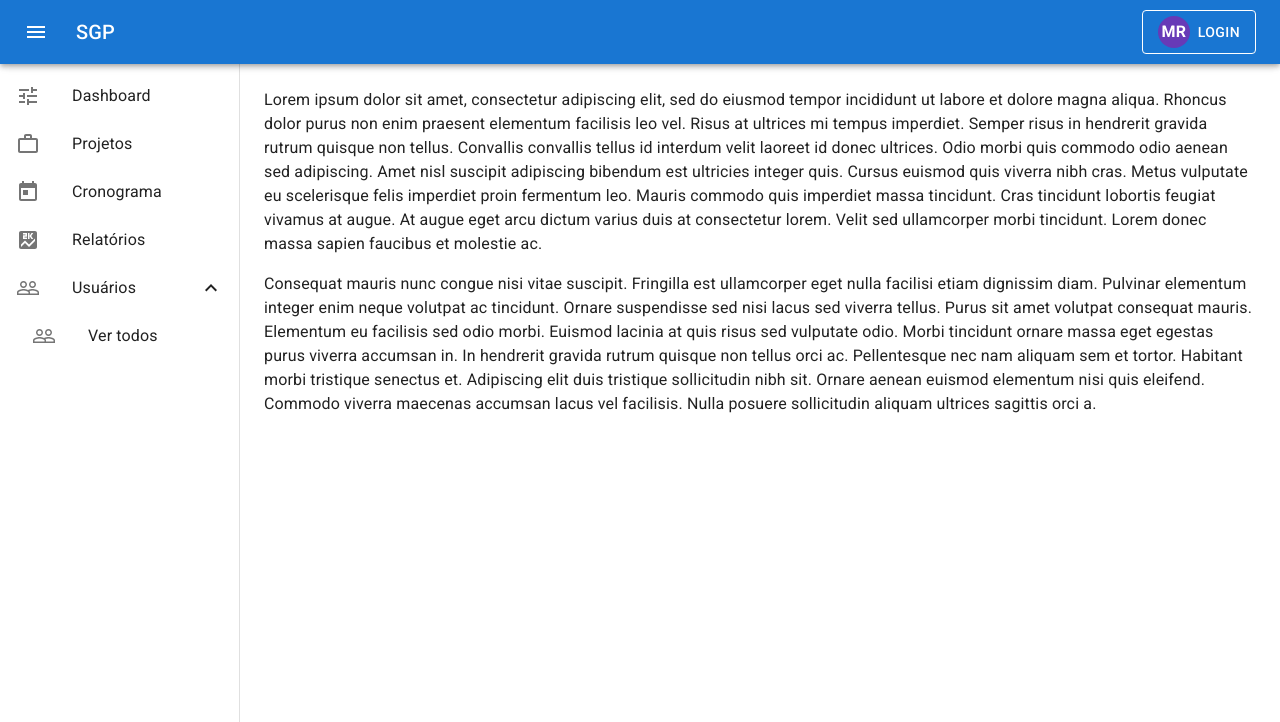
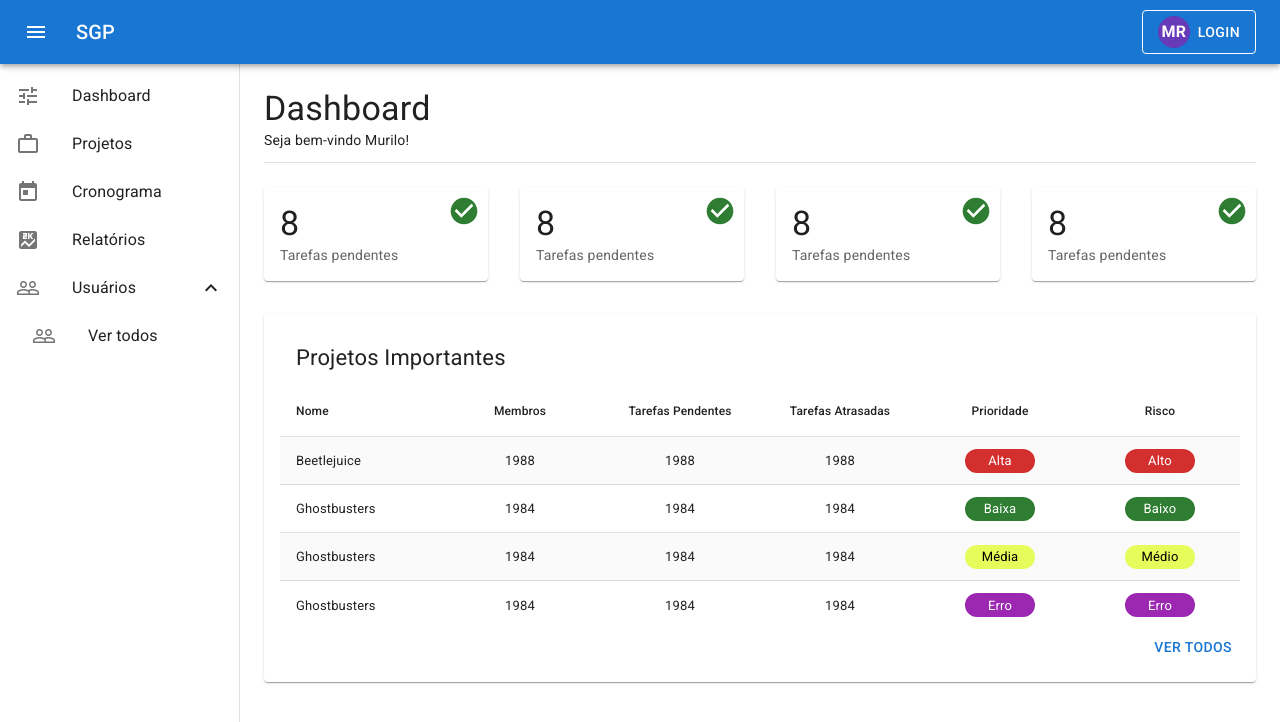
Before and after one commit to murilosr/sgp-frontend, a React (Create React App) app: page / in a window 1280 px wide. Shown: the top 722 px of the page. Built offline with nearby package versions, Linux system fonts and the light colour scheme.

Commit message:
dashboard: important projects table & summary card row

```diff
--- a/package.json
+++ b/package.json
@@ -16,9 +16,11 @@
     "@types/react": "^17.0.20",
     "@types/react-dom": "^17.0.9",
     "react": "^17.0.2",
+    "react-data-table-component": "^7.4.7",
     "react-dom": "^17.0.2",
     "react-redux": "^7.2.6",
     "react-scripts": "5.0.0",
+    "styled-components": "^5.3.3",
     "typescript": "^4.4.2",
     "web-vitals": "^2.1.0"
   },
--- a/src/App.tsx
+++ b/src/App.tsx
@@ -4,6 +4,9 @@ import Box from '@mui/material/Box';
 import CssBaseline from '@mui/material/CssBaseline';
 import Toolbar from '@mui/material/Toolbar';
 import Typography from '@mui/material/Typography';
+import ImportantProjectsTableWidget from 'widgets/dashboard/importantProjectsTable';
+import Divider from '@mui/material/Divider';
+import SummaryCard from 'components/SummaryCard';
 
 function App() {
 
@@ -12,35 +15,16 @@ function App() {
             <CssBaseline />
             <TitleBar />
             <SideBar />
-            <Box component="main" sx={{ flexGrow: 1, p: 3 }}>
+            <Box component="main" sx={{ width: "100%", flexGrow: 1, p: 3 }}>
                 <Toolbar />
-                <Typography paragraph>
-                    Lorem ipsum dolor sit amet, consectetur adipiscing elit, sed do eiusmod
-                    tempor incididunt ut labore et dolore magna aliqua. Rhoncus dolor purus non
-                    enim praesent elementum facilisis leo vel. Risus at ultrices mi tempus
-                    imperdiet. Semper risus in hendrerit gravida rutrum quisque non tellus.
-                    Convallis convallis tellus id interdum velit laoreet id donec ultrices.
-                    Odio morbi quis commodo odio aenean sed adipiscing. Amet nisl suscipit
-                    adipiscing bibendum est ultricies integer quis. Cursus euismod quis viverra
-                    nibh cras. Metus vulputate eu scelerisque felis imperdiet proin fermentum
-                    leo. Mauris commodo quis imperdiet massa tincidunt. Cras tincidunt lobortis
-                    feugiat vivamus at augue. At augue eget arcu dictum varius duis at
-                    consectetur lorem. Velit sed ullamcorper morbi tincidunt. Lorem donec massa
-                    sapien faucibus et molestie ac.
-                </Typography>
-                <Typography paragraph>
-                    Consequat mauris nunc congue nisi vitae suscipit. Fringilla est ullamcorper
-                    eget nulla facilisi etiam dignissim diam. Pulvinar elementum integer enim
-                    neque volutpat ac tincidunt. Ornare suspendisse sed nisi lacus sed viverra
-                    tellus. Purus sit amet volutpat consequat mauris. Elementum eu facilisis
-                    sed odio morbi. Euismod lacinia at quis risus sed vulputate odio. Morbi
-                    tincidunt ornare massa eget egestas purus viverra accumsan in. In hendrerit
-                    gravida rutrum quisque non tellus orci ac. Pellentesque nec nam aliquam sem
-                    et tortor. Habitant morbi tristique senectus et. Adipiscing elit duis
-                    tristique sollicitudin nibh sit. Ornare aenean euismod elementum nisi quis
-                    eleifend. Commodo viverra maecenas accumsan lacus vel facilisis. Nulla
-                    posuere sollicitudin aliquam ultrices sagittis orci a.
-                </Typography>
+
+                <Typography variant='h4'>Dashboard</Typography>
+                <Typography variant='body2'>Seja bem-vindo Murilo!</Typography>
+                <Divider style={{marginTop: 12, marginBottom: 24}}/>
+
+                <SummaryCard />
+
+                <ImportantProjectsTableWidget />
             </Box>
         </Box>
     );
--- /dev/null
+++ b/src/components/SummaryCard/index.tsx
@@ -0,0 +1,28 @@
+import Paper from '@mui/material/Paper';
+import Typography from '@mui/material/Typography';
+import CheckCircleIcon from '@mui/icons-material/CheckCircle';
+import Grid from '@mui/material/Grid';
+import { maxWidth } from '@mui/system';
+
+function SummaryCard() {
+    return (
+        <Paper sx={{display: "flex", flexDirection: "column", position: "relative", padding: 2, width: "100%"}}>
+            <Typography variant="h4">8</Typography>
+            <Typography variant="body2" color={"rgba(0,0,0,0.6)"}>Tarefas pendentes</Typography>
+            <CheckCircleIcon style={{"position": "absolute", top: "8px", right: "8px", color: "#2e7d32", width: 32, height: 32}}/>
+        </Paper>
+    )
+}
+
+function SummaryCardRow() {
+    return (
+        <Grid container spacing={4} sx={{marginBottom: 4}}>
+            <Grid item xs={12} md={3}><SummaryCard /></Grid>
+            <Grid item xs={12} md={3}><SummaryCard /></Grid>
+            <Grid item xs={12} md={3}><SummaryCard /></Grid>
+            <Grid item xs={12} md={3}><SummaryCard /></Grid>
+        </Grid>
+    )
+}
+
+export default SummaryCardRow
--- /dev/null
+++ b/src/widgets/dashboard/importantProjectsTable.tsx
@@ -0,0 +1,113 @@
+
+import DataTable from 'react-data-table-component';
+import Paper from '@mui/material/Paper';
+import Chip from '@mui/material/Chip';
+import Button from '@mui/material/Button';
+
+const pillStyle = {
+    minWidth: "70px",
+    height: "24px"
+}
+
+const columns = [
+    {
+        name: 'Nome',
+        selector: (row : any) => row.title,
+        sortable: true,
+        grow: 1
+    },
+    {
+        name: 'Membros',
+        selector: (row : any) => row.year,
+        center: true
+    },
+    {
+        name: 'Tarefas Pendentes',
+        selector: (row : any) => row.year,
+        center: true
+    },
+    {
+        name: 'Tarefas Atrasadas',
+        selector: (row : any) => row.year,
+        center: true
+    },
+    {
+        name: 'Prioridade',
+        selector: (row : any) => row.priority,
+        cell: (row : any, index : any, column : any, id : any) => {
+            switch(row.priority){
+                case "high":
+                    return (<Chip label="Alta" color="error" sx={{...pillStyle}} />)
+                case "medium":
+                    return (<Chip label="Média" sx={{...pillStyle, backgroundColor: "#E5FC5A", color: "#000"}} />)
+                case "low":
+                    return (<Chip label="Baixa" color="success" sx={{...pillStyle}} />)
+                default:
+                    return (<Chip label="Erro" color="secondary" sx={{...pillStyle}} />)
+            }
+        },
+        center: true
+    },
+    {
+        name: 'Risco',
+        selector: (row : any) => row.priority,
+        cell: (row : any, index : any, column : any, id : any) => {
+            switch(row.priority){
+                case "high":
+                    return (<Chip label="Alto" color="error" sx={{...pillStyle}} />)
+                case "medium":
+                    return (<Chip label="Médio" sx={{...pillStyle, backgroundColor: "#E5FC5A", color: "#000"}} />)
+                case "low":
+                    return (<Chip label="Baixo" color="success" sx={{...pillStyle}} />)
+                default:
+                    return (<Chip label="Erro" color="secondary" sx={{...pillStyle}} />)
+            }
+        },
+        center: true
+    }
+];
+
+const data = [
+    {
+        id: 1,
+        title: 'Beetlejuice',
+        year: '1988',
+        priority : "high"
+    },
+    {
+        id: 2,
+        title: 'Ghostbusters',
+        year: '1984',
+        priority : "low"
+    },
+    {
+        id: 3,
+        title: 'Ghostbusters',
+        year: '1984',
+        priority : "medium"
+    },
+    {
+        id: 4,
+        title: 'Ghostbusters',
+        year: '1984',
+        priority : "loww"
+    },
+]
+
+const ImportantProjectsTableWidget = () => {
+    return (
+        <Paper sx={{display:'flex', flexDirection: "column", padding: 2}}>
+            <DataTable
+                columns = {columns}
+                data = {data}
+                title = {"Projetos Importantes"}
+                responsive
+                striped
+
+            />
+            <Button sx={{alignSelf: "end"}}>VER TODOS</Button>
+        </Paper>
+    )
+}
+
+export default ImportantProjectsTableWidget;
```
Also changed, not shown: 1 other file (tests, documents, lock files or other folders).
